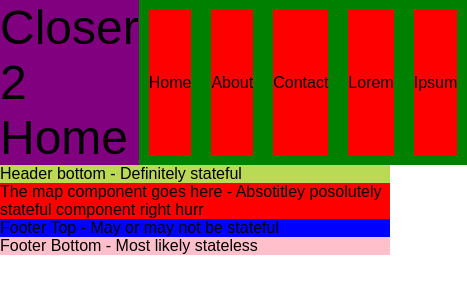
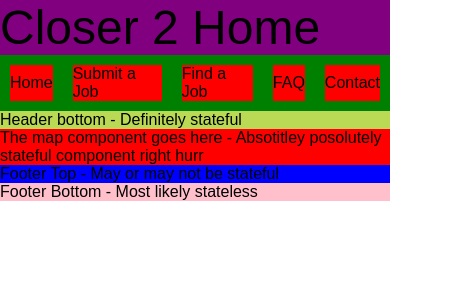
Before and after one commit to askaper/Closer2Home2016, a React (Create React App) app: page / in a window 390 px wide. Shown: the top 300 px of the page, 467 px wide, since content can reach past the window. Built offline with nearby package versions, Linux system fonts and the light colour scheme.

Commit message:
Added media queries for top header

```diff
--- a/src/components/Header.js
+++ b/src/components/Header.js
@@ -12,10 +12,10 @@ class Header extends Component {
           <div className="header-top-nav-items">
             <ul className="links">
               <li>Home</li>
-              <li>About</li>
+              <li>Submit a Job</li>
+              <li>Find a Job</li>
+              <li>FAQ</li>
               <li>Contact</li>
-              <li>Lorem</li>
-              <li>Ipsum</li>
             </ul>
           </div>
         </div>
--- a/src/css/App.css
+++ b/src/css/App.css
@@ -3,6 +3,18 @@
 /* Top Header Stuff */
 .header-top {
   display: flex;
+}
+
+@media all and (max-width: 800px) {
+  .header-top, .header-top-logo, .header-top-nav-items {
+    justify-content: space-around;
+  }
+}
+
+@media all and (max-width: 400px) {
+  .header-top, .header-top-logo, .header-top-nav-items {
+    flex-direction: column;
+  }
 }
 
 .header-top-logo {
@@ -25,6 +37,7 @@
 
 .links > li {
   flex: 1 auto;
+  flex-grow: 1;
   align-items: center;
   align-content: center;
   list-style: none;
```
